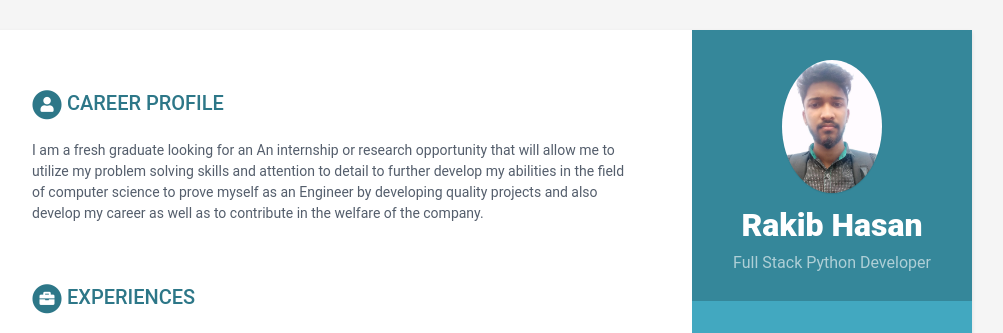
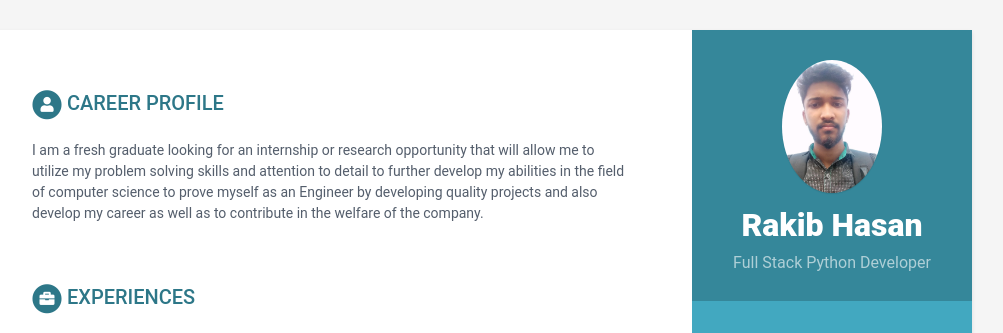
Before and after one commit to MonadWizard/online_resume.github.io, a Jekyll site: the page built from index.html, in a window 1280 px wide. Shown: the top 333 px of the page, without its empty margins (168-1171 px from the left). Built offline with Jekyll 4.4.1, drawn with Linux system fonts in a browser that asks for light colours.

```diff
--- a/_data/data.yml
+++ b/_data/data.yml
@@ -45,7 +45,7 @@ sidebar:
 career-profile:
     title: Career Profile
     summary: |
-        I am a fresh graduate looking for an An internship or research opportunity that will allow me to utilize my problem solving skills and attention to
+        I am a fresh graduate looking for an internship or research opportunity that will allow me to utilize my problem solving skills and attention to
         detail to further develop my abilities in the field of computer science to prove myself as an Engineer by
         developing quality projects and also develop my career as well as to contribute in the welfare
         of the company.
```
